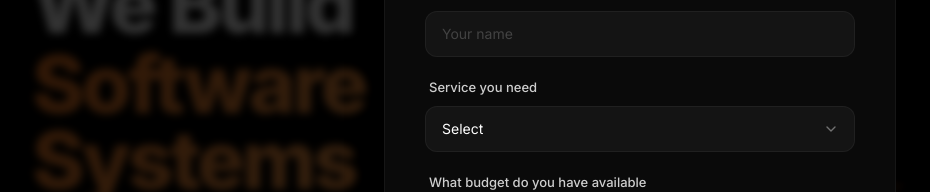
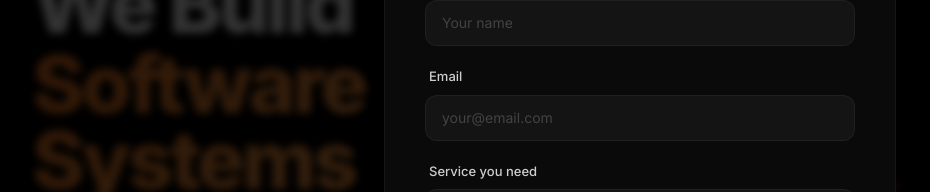
Before and after one commit to firozshaik6699/cgt-robot, a React (Vite) app: page / in a window 1280 px wide. Both pictures are taken after a click on the button "Book a Call". Shown: the part 250-442 px from the top of the page, without its empty margins (0-930 px from the left). Built offline with nearby package versions, Linux system fonts and the light colour scheme.

Commit message:
email working

```diff
--- a/package.json
+++ b/package.json
@@ -15,7 +15,8 @@
     "framer-motion": "^12.34.5",
     "lucide-react": "^0.576.0",
     "react": "^19.2.0",
-    "react-dom": "^19.2.0"
+    "react-dom": "^19.2.0",
+    "resend": "^6.12.2"
   },
   "devDependencies": {
     "@eslint/js": "^9.39.1",
--- a/src/components/ContactModal.tsx
+++ b/src/components/ContactModal.tsx
@@ -41,6 +41,7 @@ const ContactModal = () => {
 
         const formData = new FormData(e.currentTarget);
         const name = formData.get("name");
+        const email = formData.get("email");
         const service = formData.get("service");
         const budget = formData.get("budget");
         const message = formData.get("message");
@@ -51,7 +52,7 @@ const ContactModal = () => {
                 headers: {
                     "Content-Type": "application/json"
                 },
-                body: JSON.stringify({ name, service, budget, message })
+                body: JSON.stringify({ name, email, service, budget, message })
             });
 
             if (response.ok) {
@@ -129,6 +130,19 @@ const ContactModal = () => {
                             />
                         </div>
 
+                        {/* Email */}
+                        <div className="flex flex-col gap-2">
+                            <label htmlFor="email" className="text-[13px] font-medium text-white/80 ml-1">Email</label>
+                            <input
+                                type="email"
+                                name="email"
+                                id="email"
+                                required
+                                placeholder="your@email.com"
+                                className="w-full bg-[#141414] border border-white/[0.05] rounded-xl px-4 py-3 text-sm text-white placeholder:text-white/20 focus:outline-none focus:border-[#F4751E]/50 focus:ring-1 focus:ring-[#F4751E]/50 transition-all"
+                            />
+                        </div>
+
                         {/* Service Needed */}
                         <div className="flex flex-col gap-2">
                             <label htmlFor="service" className="text-[13px] font-medium text-white/80 ml-1">Service you need</label>
--- a/src/components/Hero.tsx
+++ b/src/components/Hero.tsx
@@ -134,7 +134,7 @@ const Hero = () => {
                 {/* Mobile fade mask */}
                 <div className="absolute inset-0 bg-gradient-to-b from-black via-black/30 to-black lg:hidden z-10" />
 
-                <div className="absolute top-[10%] md:top-0 bottom-0 right-0 w-full lg:w-[60%] pointer-events-auto opacity-30 md:opacity-100">
+                <div className="absolute top-[10%] md:top-0 bottom-0 right-0 w-full lg:w-[60%] pointer-events-none opacity-30 md:opacity-100">
                     <Suspense fallback={<div className="w-full h-full flex items-center justify-center text-white/10 animate-pulse tracking-widest text-xs">LOADING</div>}>
                         <SplineScene
                             scene="https://prod.spline.design/kZDDjO5HuC9GJUM2/scene.splinecode"
--- a/src/index.css
+++ b/src/index.css
@@ -153,8 +153,7 @@ html {
 
 /* Performance: section rendering optimization */
 section {
-  content-visibility: auto;
-  contain-intrinsic-size: auto 800px;
+  /* content-visibility often causes severe scroll lag and layout shifts. Removed for smoother UX. */
 }
 
 /* Spotlight reveal animation */
```
Also changed, not shown: api/contact.ts (+21 -20 lines), 1 other file (tests, documents, lock files or other folders).
